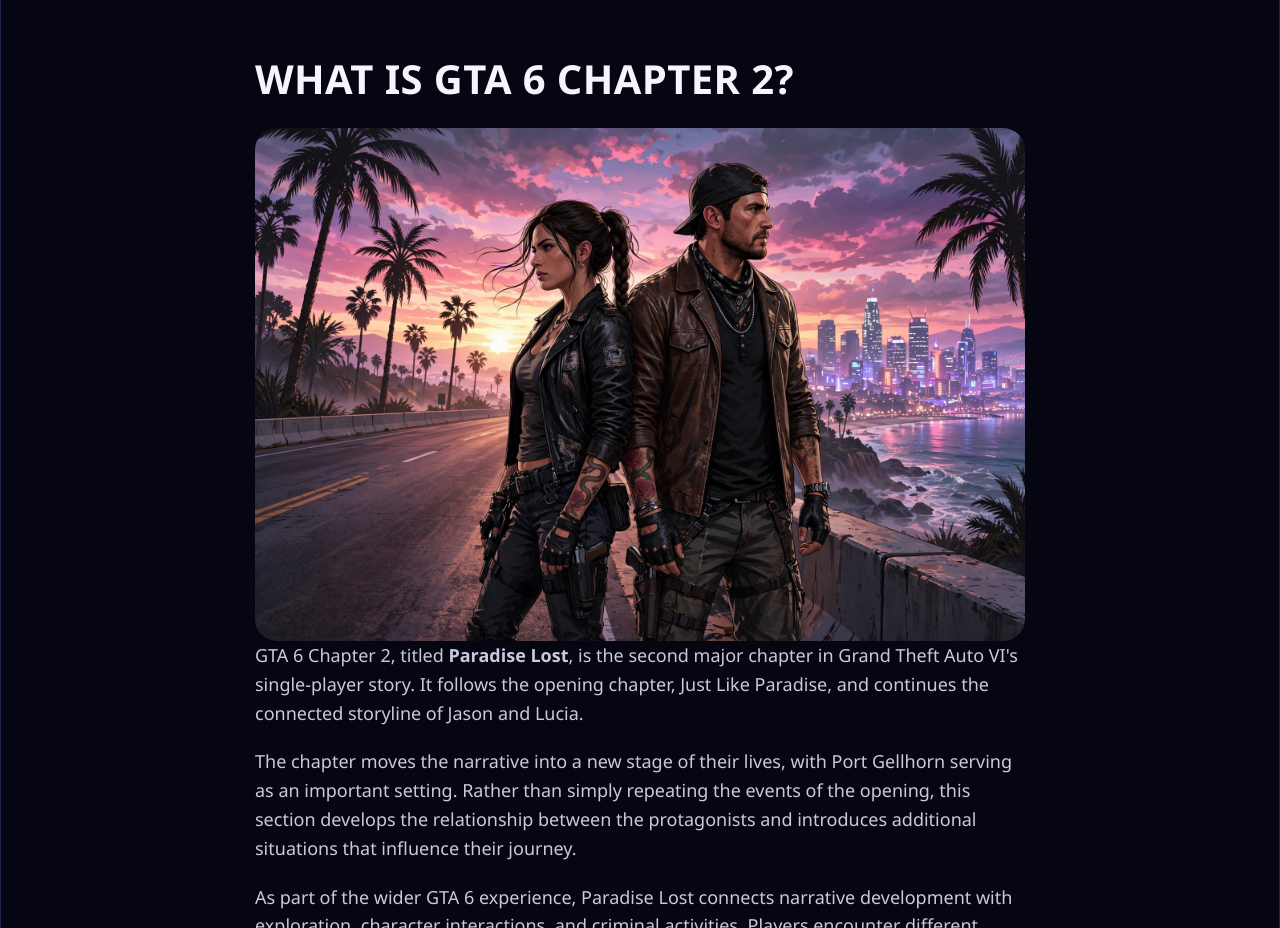
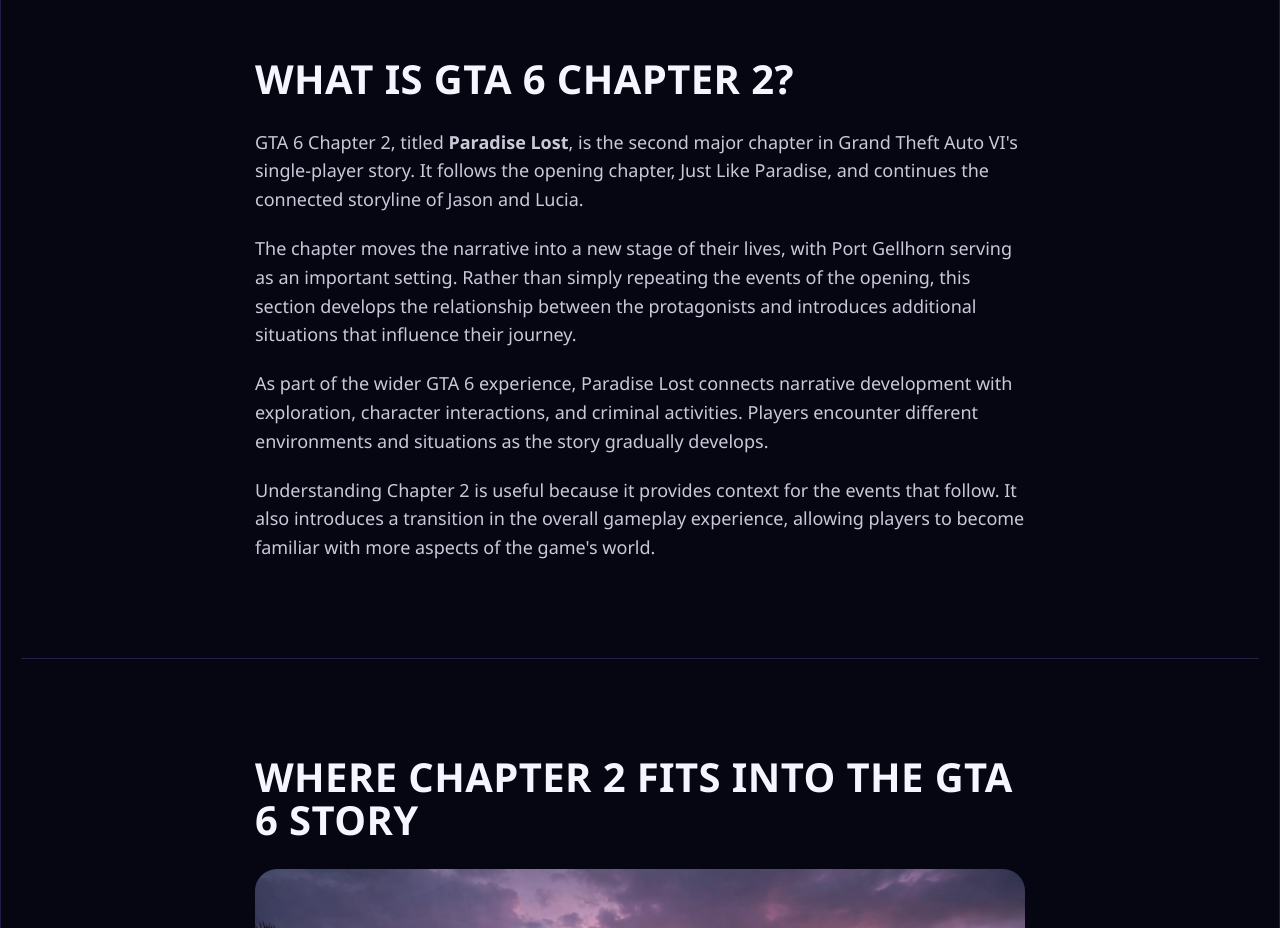
Before and after one commit to aneesalisyed55-a11y/gta6chapter2, a plain HTML site: page index.html in a window 1280 px wide. Shown: the part 1560-2488 px from the top of the page. Drawn offline with Linux system fonts and the light colour scheme.

Commit message:
Remove image from What Is section

```diff
--- a/index.html
+++ b/index.html
@@ -716,9 +716,6 @@ button,input{ font:inherit; }
     <section class="section" id="what-is" aria-label="What is GTA 6 Chapter 2">
       <div class="narrow">
         <h2>What Is GTA 6 Chapter 2?</h2>
-        <figure class="section-media">
-          <img src="assets/media-generation-homepage-duo-0-dd2b5c4a-f9cf-42a3-934a-15b2080d63bd.webp" alt="Two outlaws standing on a coastal highway at sunset, neon city lights behind them" width="1920" height="1280" loading="lazy" decoding="async">
-        </figure>
         <p>GTA 6 Chapter 2, titled <strong>Paradise Lost</strong>, is the second major chapter in Grand Theft Auto VI's single-player story. It follows the opening chapter, Just Like Paradise, and continues the connected storyline of Jason and Lucia.</p>
         <p>The chapter moves the narrative into a new stage of their lives, with Port Gellhorn serving as an important setting. Rather than simply repeating the events of the opening, this section develops the relationship between the protagonists and introduces additional situations that influence their journey.</p>
         <p>As part of the wider GTA 6 experience, Paradise Lost connects narrative development with exploration, character interactions, and criminal activities. Players encounter different environments and situations as the story gradually develops.</p>
```
